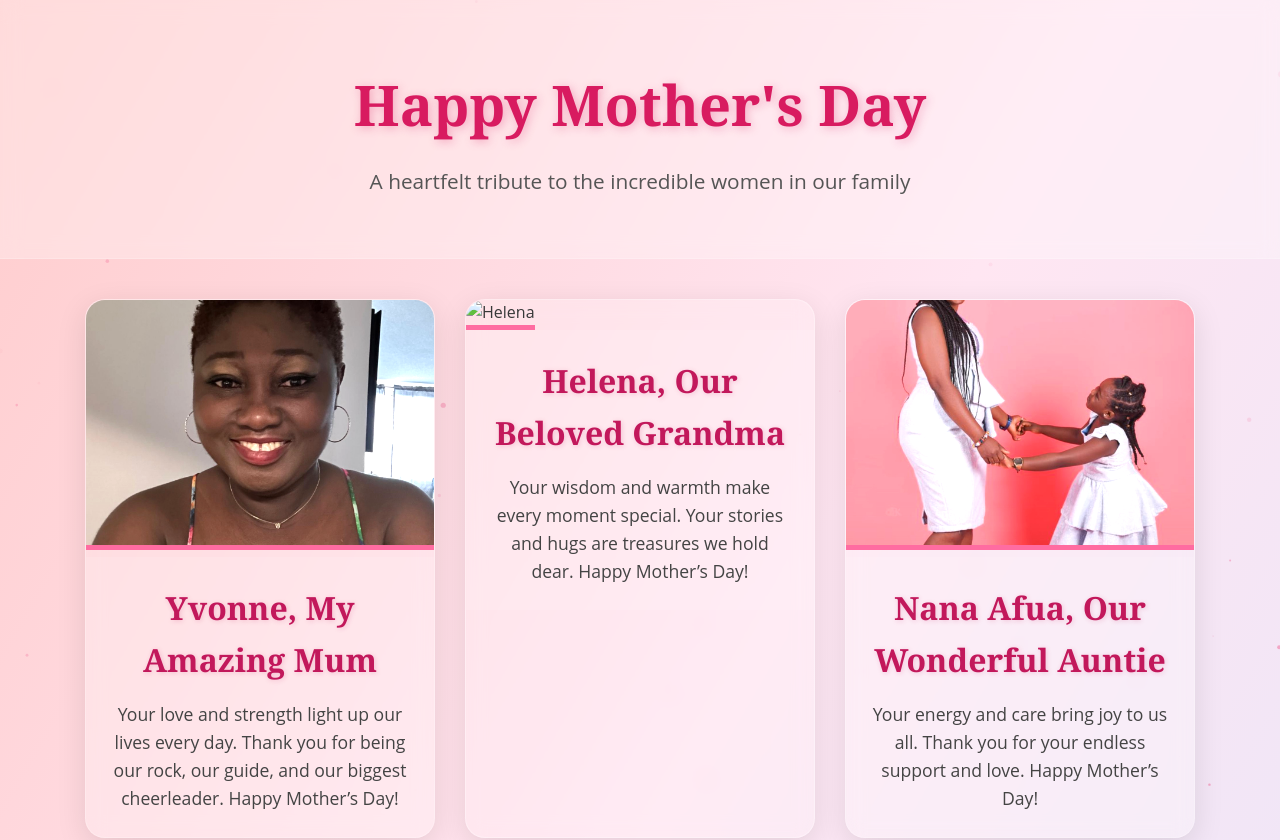
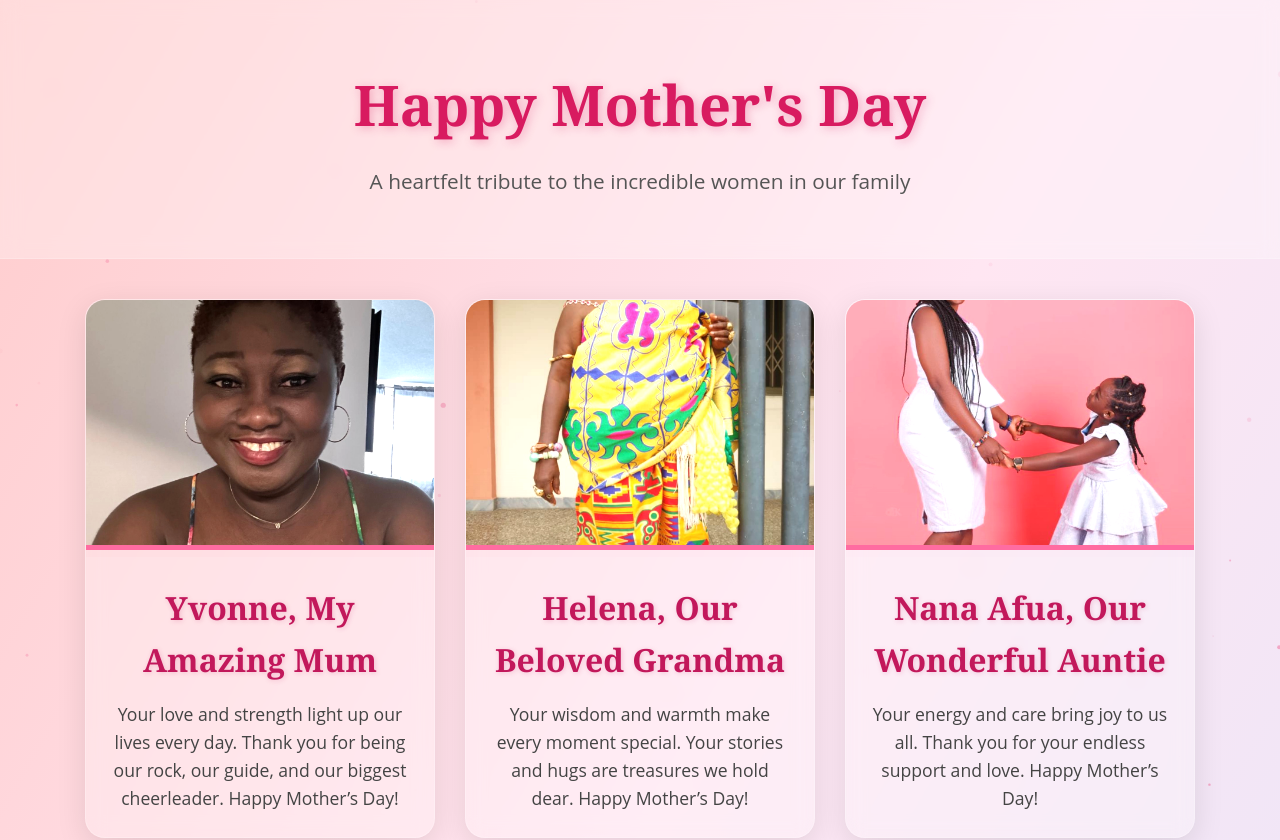
Before and after one commit to onetwo346/Mother-s-Day-, a plain HTML site: page index.html in a window 1280 px wide. Shown: the top 840 px of the page. Drawn offline with nearby package versions, Linux system fonts and the light colour scheme.

Commit message:
Update index.html

```diff
--- a/index.html
+++ b/index.html
@@ -236,7 +236,7 @@
             </div>
 
             <div class="card">
-                <img src="helena.jpg" alt="Helena">
+                <img src="grandma.jpg" alt="Helena">
                 <div class="card-content">
                     <h2>Helena, Our Beloved Grandma</h2>
                     <p>Your wisdom and warmth make every moment special. Your stories and hugs are treasures we hold dear. Happy Mother’s Day!</p>
```
